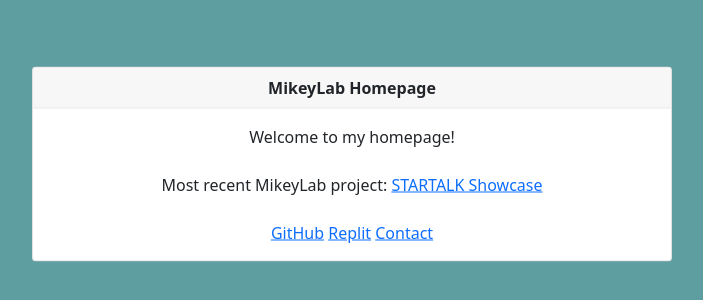
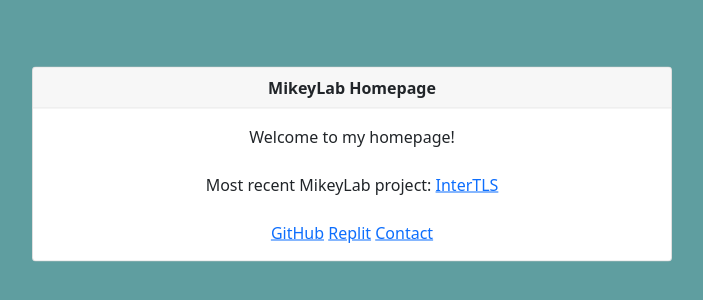
Before and after one commit to hieyou1/mikeylab-homepage, a plain HTML site: page index.html in a window 1280 px wide. Shown: the part 236-536 px from the top of the page, without its empty margins (288-991 px from the left). Drawn offline with nearby package versions, Linux system fonts and the light colour scheme.

Commit message:
Update recent project: InterTLS

```diff
--- a/index.html
+++ b/index.html
@@ -43,7 +43,7 @@
         <div id="card-body" class="card-body" style="height: min-content;">
             <div>Welcome to my homepage!</div>
             <br />
-            Most recent MikeyLab project: <a href="https://startalk.mikeylab.com">STARTALK Showcase</a>
+            Most recent MikeyLab project: <a href="https://github.com/hieyou1/intertls">InterTLS</a>
             <br />
             <br />
             <a href="https://github.com/hieyou1">GitHub</a>
```
